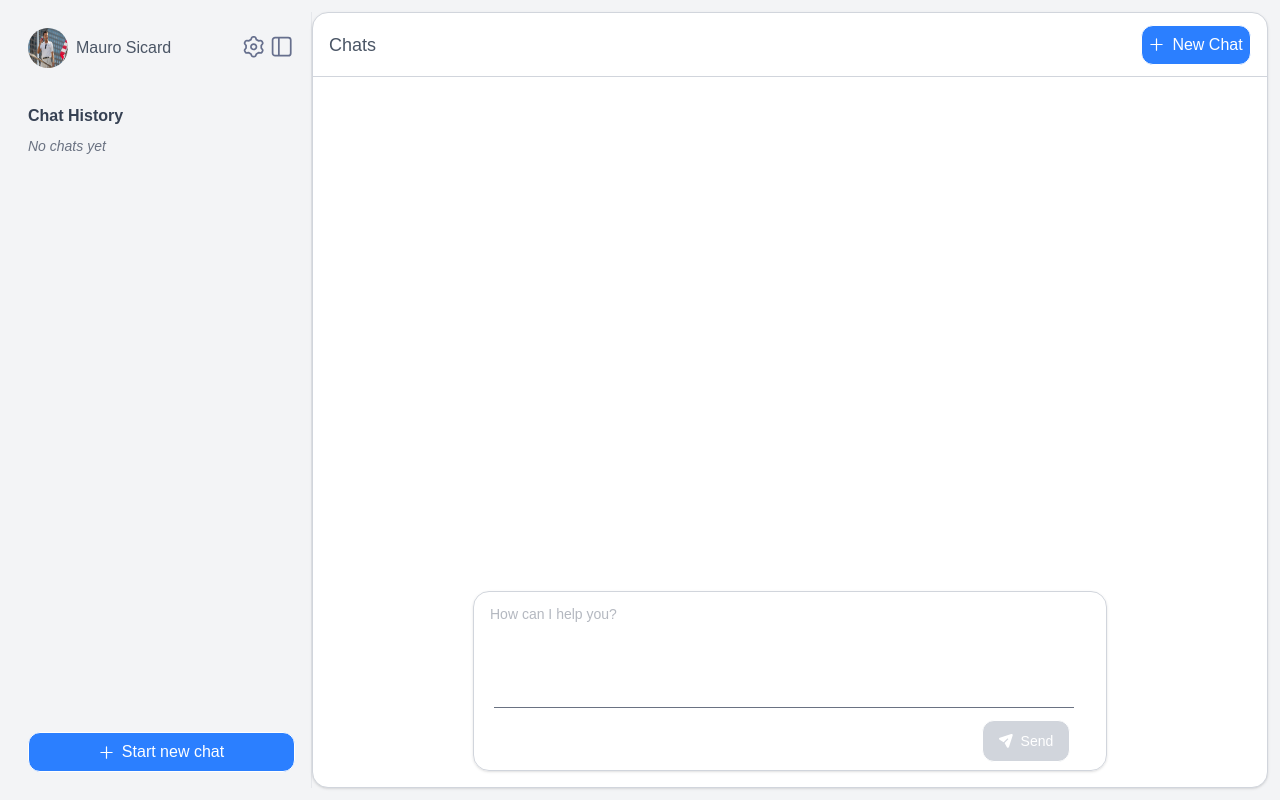
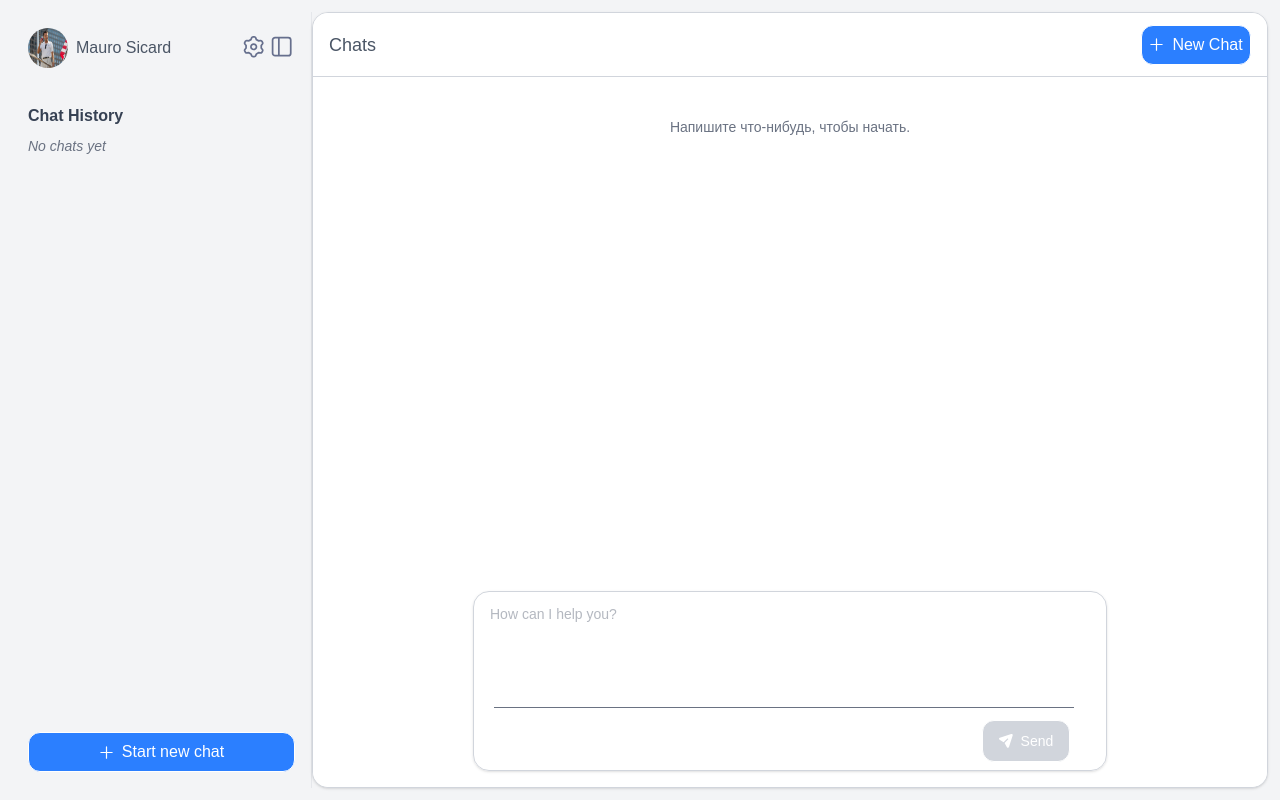
Before and after one commit to the-real-daniil/llm-chat, a Next.js app: page /chat in a window 1280 px wide. Built offline with nearby package versions, Linux system fonts and the light colour scheme.

Commit message:
Исправил баги верстки

```diff
--- a/app/chat/page.tsx
+++ b/app/chat/page.tsx
@@ -1,11 +1,10 @@
 import DialogBox from "@/components/dialog-box";
 import MainHeader from "@/components/main-area/main-header";
+import SideBar from "@/components/side-bar";
 
 export default function ChatPage() {
   return (
-    <div className="flex-1 bg-white border border-solid border-gray-300 rounded-2xl shadow-sm">
-      <MainHeader />
-
+    <div className="flex-1 bg-white border border-solid border-gray-300 rounded-2xl shadow-sm overflow-hidden min-h-0">
       <DialogBox />
     </div>
   );
--- a/app/page.tsx
+++ b/app/page.tsx
@@ -1,6 +1,7 @@
 "use client";
 
 import MainArea from "@/components/main-area";
+import SideBar from "@/components/side-bar";
 
 export default function Home() {
   return (
--- a/components/dialog-box/index.tsx
+++ b/components/dialog-box/index.tsx
@@ -1,8 +1,10 @@
 "use client";
+
 import { useEffect, useRef } from "react";
 import { useChat } from "@/hooks/useChat";
 import { MessagesList } from "./messages-list";
 import { MessageInput } from "./message-input";
+import MainHeader from "../main-area/main-header";
 
 const DialogBox = () => {
   const {
@@ -14,26 +16,26 @@ const DialogBox = () => {
     handleKeyPress,
   } = useChat();
 
-  const messagesContainerRef = useRef<HTMLDivElement>(null);
+  const messagesEndRef = useRef<HTMLDivElement>(null);
 
   useEffect(() => {
-    if (messagesContainerRef.current) {
-      messagesContainerRef.current.scrollTo({
-        top: messagesContainerRef.current.scrollHeight,
-        behavior: "smooth",
-      });
+    if (messagesEndRef.current) {
+      messagesEndRef.current.scrollIntoView({ behavior: "smooth" });
     }
   }, [messages]);
 
   return (
-    <div className="flex flex-col h-[calc(100%-64px)]">
-      <div
-        ref={messagesContainerRef}
-        className="flex-1 p-4 overflow-y-auto [&::-webkit-scrollbar]:hidden"
-      >
-        <MessagesList messages={messages} />
+    <div className="flex-1 flex flex-col h-full">
+      <div className="flex-shrink-0  bg-white z-10">
+        <MainHeader />
       </div>
 
+      <div className="flex-1 overflow-y-auto px-8 md:px-32 lg:px-40 py-4">
+        <MessagesList messages={messages} />
+        <div ref={messagesEndRef} />
+      </div>
+
+      <div className="flex-shrink-0  bg-white z-10">
         <MessageInput
           inputText={inputText}
           isLoading={isLoading}
@@ -42,6 +44,7 @@ const DialogBox = () => {
           onKeyPress={handleKeyPress}
         />
       </div>
+    </div>
   );
 };
 
--- a/components/dialog-box/message-item.tsx
+++ b/components/dialog-box/message-item.tsx
@@ -7,34 +7,29 @@ interface MessageItemProps {
 
 const MessageItem = memo(({ message }: MessageItemProps) => {
   return (
-    <div>
     <div
-        className={`flex justify-start mb-1 p-4 px-8 md:px-32 lg:px-40 ${
-          message.sender === "ai"
-            ? "border border-gray-300 border-solid rounded-lg shadow"
-            : ""
+      className={`flex items-start gap-3 px-4 py-2 max-w-full ${
+        message.sender === "ai" ? "border border-gray-200 rounded-lg" : ""
       }`}
     >
-        <div className="mr-3">
-          <div className="w-8 h-8 rounded-full flex items-center justify-center border-2 border-white shadow">
+      <div className="flex-shrink-0 w-8 h-8">
         <img
           src={message.avatar}
           alt={message.sender === "user" ? "User avatar" : "AI avatar"}
-              className="w-8 h-8 rounded-full object-cover border-2 border-white shadow-md"
+          className="w-8 h-8 rounded-full object-cover border border-white shadow"
         />
       </div>
-        </div>
-        <div className="flex flex-col max-w-[80%]">
+
+      <div className="flex-1 min-w-0">
         <div className="flex items-center gap-2 mb-1">
-            <span className="font-medium text-sm">
-              {message.sender === "user" ? "Mauro Sicard" : "LanguageGUI"}
+          <span className="font-medium text-sm text-gray-900">
+            {message.sender === "user" ? "Вы" : "AI"}
           </span>
           <span className="text-xs text-gray-500">{message.timestamp}</span>
         </div>
-          <p className="text-gray-500 whitespace-pre-wrap text-sm">
+        <p className="text-sm text-gray-700 leading-relaxed whitespace-pre-wrap break-words">
           {message.text}
         </p>
-        </div>
       </div>
     </div>
   );
--- a/components/dialog-box/messages-list.tsx
+++ b/components/dialog-box/messages-list.tsx
@@ -1,4 +1,5 @@
 "use client";
+
 import { Message } from "@/types/chat";
 import MessageItem from "./message-item";
 import { memo } from "react";
@@ -9,26 +10,29 @@ interface MessagesListProps {
 
 export const MessagesList = memo(({ messages }: MessagesListProps) => {
   if (messages.length === 0) {
-    return null;
+    return (
+      <div className="text-center text-gray-500 py-6 text-sm">
+        Напишите что-нибудь, чтобы начать.
+      </div>
+    );
   }
 
   return (
-    <div className="h-full">
-      <div className="space-y-2 max-w-4xl mx-auto">
-        <div className="flex items-center my-6">
+    <>
+      <div className="flex items-center my-3">
         <div className="flex-1 border-t border-gray-200"></div>
-          <span className="mx-4 text-xs text-gray-500 bg-white px-4 py-1 rounded-full border border-gray-200">
-            {messages[0].timestamp}
+        <span className="mx-3 text-xs text-gray-400 bg-white px-2 py-1 rounded-full border border-gray-200">
+          {messages[0].timestamp.split(", ")[0]}
         </span>
         <div className="flex-1 border-t border-gray-200"></div>
       </div>
-        <div className="space-y-6 text-gray-700">
+
+      <div className="space-y-1">
         {messages.map((message) => (
           <MessageItem key={message.id} message={message} />
         ))}
       </div>
-      </div>
-    </div>
+    </>
   );
 });
 
--- a/components/main-area/index.tsx
+++ b/components/main-area/index.tsx
@@ -1,4 +1,5 @@
 "use client";
+import DialogBox from "../dialog-box";
 import MainEmptyState from "./main-empty-state";
 import MainHeader from "./main-header";
 
```
Lines whose indentation alone changed are shown as unchanged.
